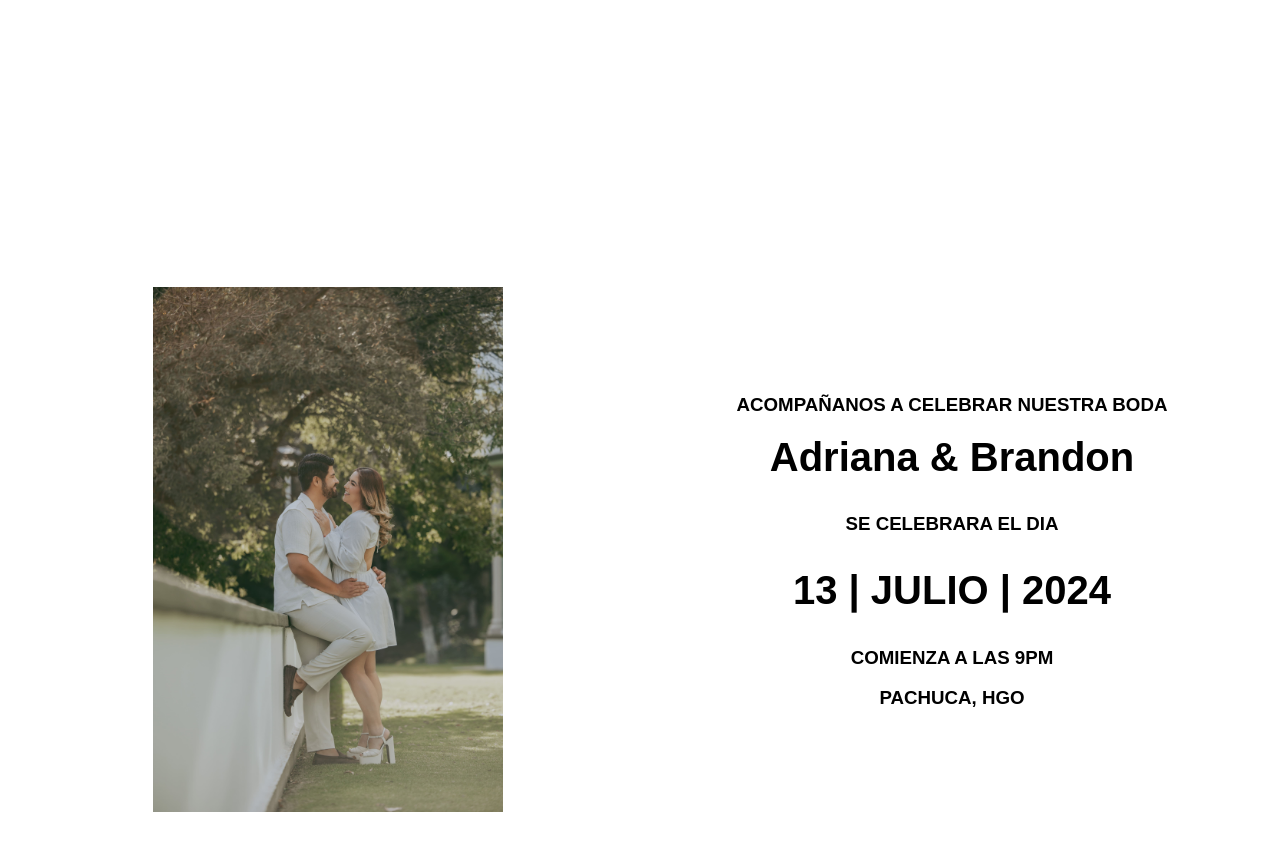
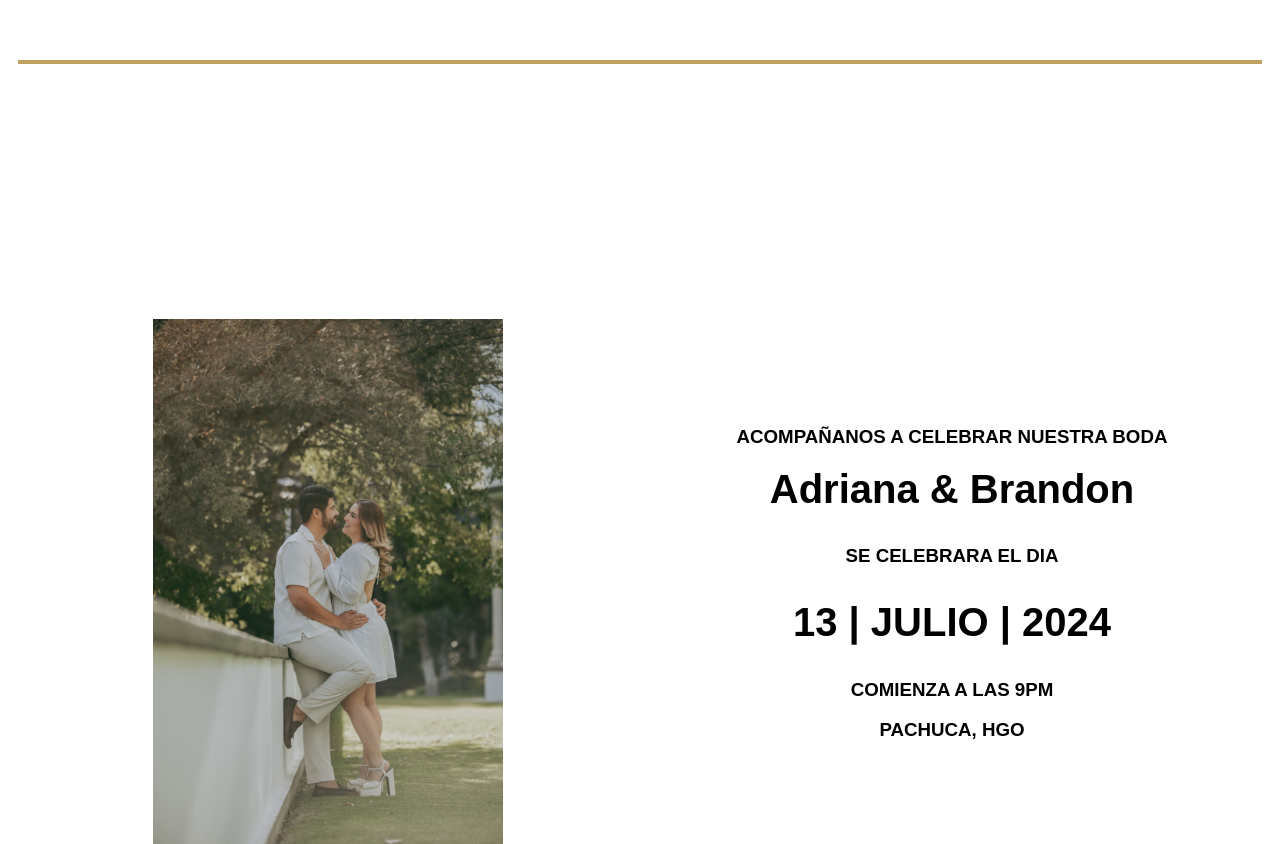
Before and after one commit to DevGragy/weeding-adri, an Astro site: page / in a window 1280 px wide. Shown: the part 1217-2061 px from the top of the page. Built offline with nearby package versions, Linux system fonts and the light colour scheme; Astro itself is replaced by a stand-in of ours; a web font is replaced by a local one.

```diff
--- a/src/components/Counter.astro
+++ b/src/components/Counter.astro
@@ -64,11 +64,6 @@
 </script>
 
 <style>
-  @media (max-width: 767px) {
-    .container-half {
-      background-attachment: initial;
-    }
-  }
   .container-half {
     display: flex;
     flex-direction: column;
--- /dev/null
+++ b/src/components/Divider.astro
@@ -0,0 +1,22 @@
+<div class="container-half">
+    <hr class="my-hr-line">
+</div>
+
+<style>
+  .container-half {
+    display: flex;
+    flex-direction: column;
+    justify-content: center;
+    align-items: center;
+    text-align: center;
+    margin: 0 auto;
+    padding: 36px 1rem;
+    width: 100%;
+  }
+
+  .my-hr-line {
+    position: relative;
+    width: calc(100% - 0.5rem);
+    border: 2px solid #bfa260;
+}
+</style>
--- a/src/components/WeedingEvents.astro
+++ b/src/components/WeedingEvents.astro
@@ -33,7 +33,7 @@
   .container {
     height: 100vh;
     width: 100%;
-    margin: 120px auto;
+    margin: 60px auto;
     padding: 1rem;
     display: flex;
     flex-direction: column;
--- a/src/layouts/Layout.astro
+++ b/src/layouts/Layout.astro
@@ -16,7 +16,6 @@
     <meta name="viewport" content="width=device-width" />
     <link rel="icon" type="image/png" href="/corazon.png" />
     <meta name="generator" content={Astro.generator} />
-    <!-- <title>{title}</title> -->
     <SEO
       title={title}
       description="Boda de Adri & Brandon"
@@ -33,6 +32,5 @@
   }
   body {
     margin: 0;
-    /* background-image: linear-gradient(-225deg, #e3fdf5 0%, #ffe6fa 100%); */
   }
 </style>
--- a/src/pages/index.astro
+++ b/src/pages/index.astro
@@ -4,6 +4,7 @@
 import Hero from "../components/Hero.astro";
 import WeedingEvents from "../components/WeedingEvents.astro";
 import Counter from '../components/Counter.astro';
+import Divider from "../components/Divider.astro";
 ---
 
 <Layout title="Scarlett & Brandon">
@@ -13,6 +14,7 @@
       title="Nuestra Historia"
       body="Lorem ipsum, dolor sit amet consectetur adipisicing elit. Ea neque odit eos eligendi maxime soluta voluptatibus. Et animi perferendis nisi asperiores magnam ipsam sed, autem voluptas, adipisci deleniti necessitatibus accusantium."
     />
+  <Divider/>
 	<WeedingEvents
 		title="Adriana & Brandon"
 		subtitle="Acompañanos a celebrar nuestra boda"
@@ -21,6 +23,7 @@
 		start="Comienza a las 9pm"
 		location="Pachuca, HGO"
 	/>
+  <Divider/>
 	<Counter
 		title="¡No te lo pierdas!"
 	/>
```
Also changed, not shown: public/favicon.svg (deleted).
